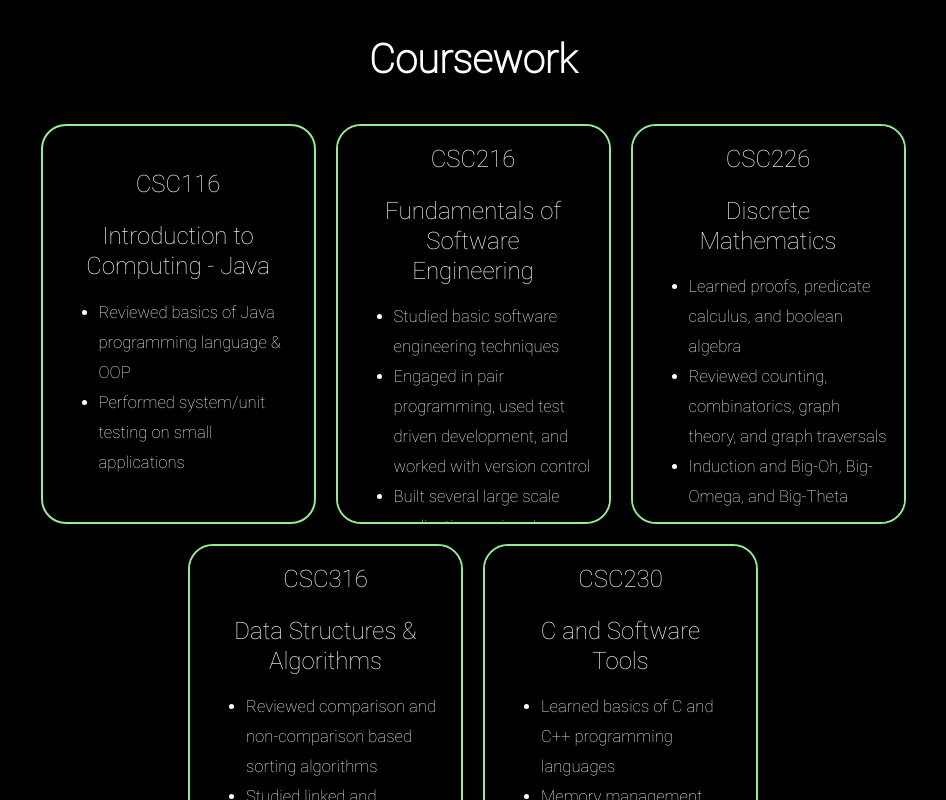
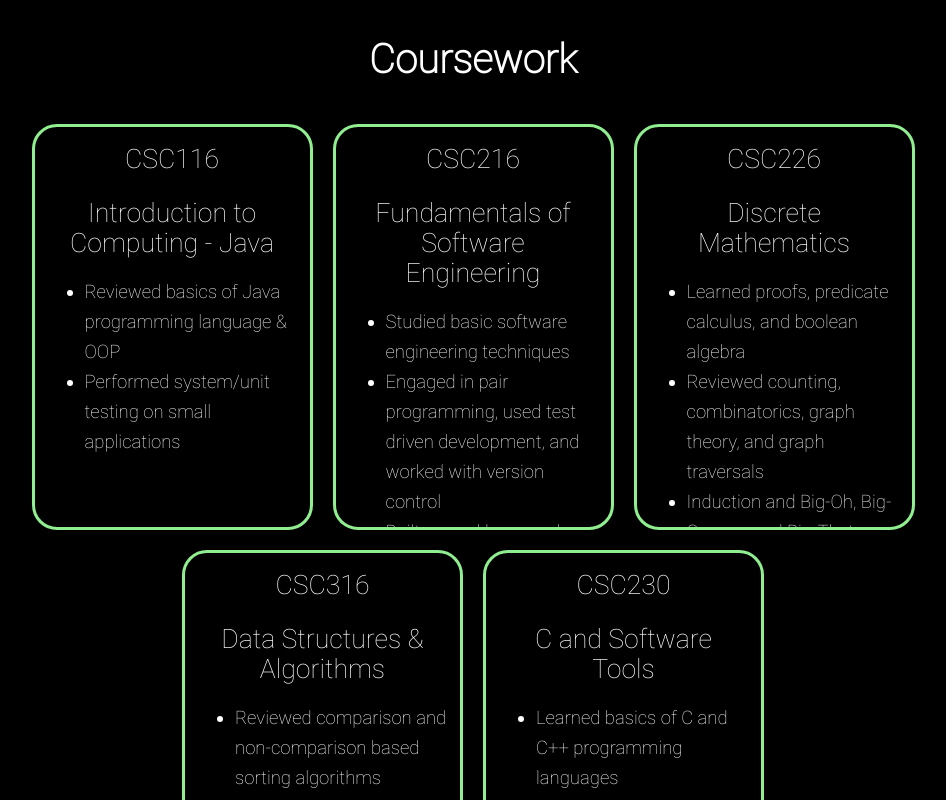
Before and after one commit to nvdixit/Portfolio, a React (Create React App) app in the folder portfolio/: page / in a window 1280 px wide. Shown: the part 620-1420 px from the top of the page, without its empty margins (167-1113 px from the left). Built offline with nearby package versions, Linux system fonts and the light colour scheme.

Commit message:
Revert to original styling

```diff
--- a/portfolio/src/components/Course/Course.css
+++ b/portfolio/src/components/Course/Course.css
@@ -15,10 +15,6 @@
     border-style: solid;
     border-color: lightgreen;
     border-radius: 25px;
-
-    background-color: black;
-    color:white;
-    font-size: 18pt;
 }
 
 #courseDesignation {
--- a/portfolio/src/components/Course/Course.js
+++ b/portfolio/src/components/Course/Course.js
@@ -3,7 +3,7 @@ import "./Course.css"
 
 const Course = (props) => {
     return (
-        <button id="Course">
+        <div id="Course">
             <div id="courseDesignation">{props.courseDesignation}</div>
             <pre/>
             <div id="courseName">{props.courseName} </div>
@@ -13,7 +13,7 @@ const Course = (props) => {
                     {props.description.map((line, i) => <li key={i}>{line}</li>)}
                 </ul>
             </small></small>
-        </button>
+        </div>
     )
 }
 
--- a/portfolio/src/components/HobbyButton/HobbyButton.js
+++ b/portfolio/src/components/HobbyButton/HobbyButton.js
@@ -2,7 +2,7 @@ import "./HobbyButton.css"
 
 function HobbyButton(props) {
     return (
-        <button id="hobbyButton">
+        <div id="hobbyButton">
             <div id="hobbyText">
                 <h4>{props.title}</h4>
                 <pre/>
@@ -16,7 +16,7 @@ function HobbyButton(props) {
                     {props.images.map((image, i) => <li key={i}><img id="picture" src={image} alt="Car" width="350px"/></li>)}
                 </ul>
             </div>
-        </button>
+        </div>
     )
 }
 
```
